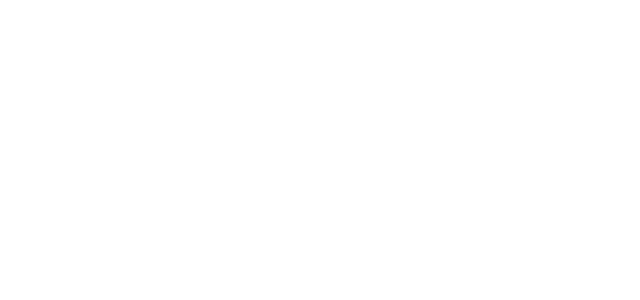
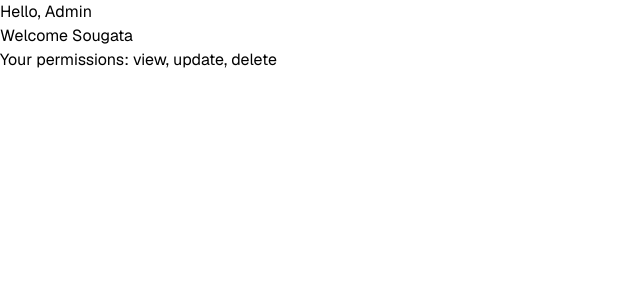
Before and after one commit to sougata-github/react-advanced, a React (Vite) app in the folder challenges/: page / in a window 1280 px wide. Shown: the top 300 px of the page, without its empty margins (0-640 px from the left). Built offline with nearby package versions, Linux system fonts and the light colour scheme.

Commit message:
add hoc challlenge.

```diff
--- a/challenges/src/App.tsx
+++ b/challenges/src/App.tsx
@@ -1,4 +1,7 @@
 import "./App.css";
+
+import NotAuthorised from "./components/design-patterns/hoc/NotAuthorised";
+import { Auth } from "./components/design-patterns/hoc/withAccessControl";
 
 // Dashboard Layout imports
 // import SplitScreen from "./components/design-patterns/dashboard-layout/SplitScreen";
@@ -65,6 +68,15 @@
 
       {/* Challenge 4 - Controlled form */}
       {/* <ControlledForm /> */}
+
+      {/* Challenge 5 - HOC */}
+      <Auth
+        roles={["admin", "moderator"]}
+        fallbackComponent={NotAuthorised}
+        message="Hello, Admin"
+        userName="Sougata"
+        userPermissions={["view", "update", "delete"]}
+      />
     </div>
   );
 };
--- /dev/null
+++ b/challenges/src/components/design-patterns/hoc/BaseComponent.tsx
@@ -0,0 +1,17 @@
+import { BaseComponentProps } from "../../../types";
+
+const BaseComponent = ({
+  message,
+  userName,
+  userPermissions,
+}: BaseComponentProps) => {
+  return (
+    <div>
+      <h1>{message}</h1>
+      <p>Welcome {userName}</p>
+      <p>Your permissions: {userPermissions?.join(", ")}</p>
+    </div>
+  );
+};
+
+export default BaseComponent;
--- /dev/null
+++ b/challenges/src/components/design-patterns/hoc/NotAuthorised.tsx
@@ -0,0 +1,5 @@
+const NotAuthorised = () => {
+  return <div>You are not authorised to view this.</div>;
+};
+
+export default NotAuthorised;
--- /dev/null
+++ b/challenges/src/components/design-patterns/hoc/withAccessControl.tsx
@@ -0,0 +1,22 @@
+import { AccessControlProps } from "../../../types";
+import BaseComponent from "./BaseComponent";
+
+const currentUserRole = "admin";
+
+const withAccessControl = <P extends object>(
+  Component: React.ComponentType<P>
+) => {
+  return (props: P & AccessControlProps) => {
+    const { roles, fallbackComponent: Fallback, ...restProps } = props;
+
+    const hasAccess = roles.includes(currentUserRole);
+
+    if (!hasAccess) {
+      return <Fallback />;
+    }
+
+    return <Component {...(restProps as P)} />;
+  };
+};
+
+export const Auth = withAccessControl(BaseComponent);
--- /dev/null
+++ b/challenges/src/types/index.ts
@@ -0,0 +1,13 @@
+export interface AccessControlProps {
+  roles: string[];
+  fallbackComponent: React.ComponentType;
+}
+
+export interface InjectedProps {
+  userName?: string;
+  userPermissions?: string[];
+}
+
+export interface BaseComponentProps extends InjectedProps {
+  message: string;
+}
```
Also changed, not shown: 1 other file (tests, documents, lock files or other folders).
